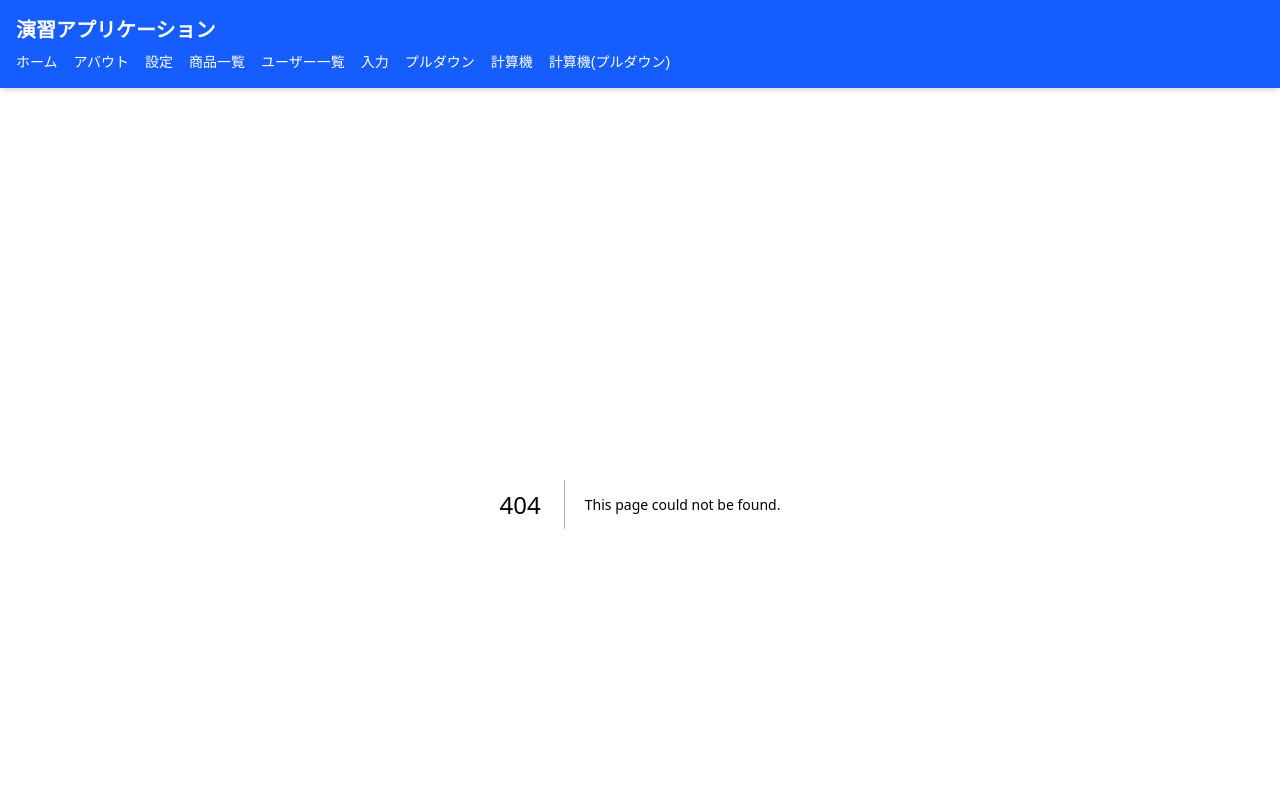
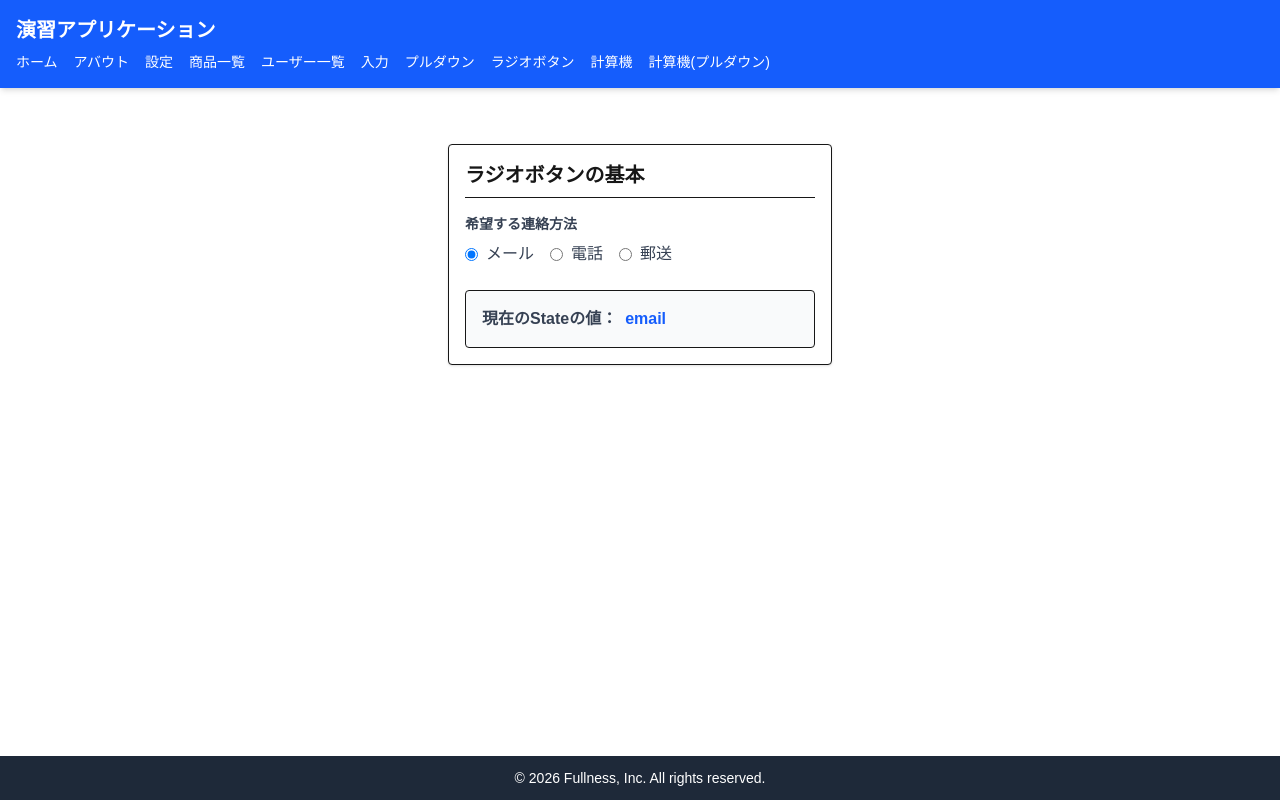
Before and after one commit to H-Akaogi/TS-Frontend-Exercise, a Next.js app: page /chapter04/list4/radio in a window 1280 px wide. Before the commit this address had no page. Shown: the top 800 px of the page. Built offline with nearby package versions, Linux system fonts and the light colour scheme.

Commit message:
リスト4-5 RadioGroupInput(ラジオボタン)コンポーネントの実装

```diff
--- /dev/null
+++ b/app/chapter04/list4/radio/page.tsx
@@ -0,0 +1,41 @@
+"use client";
+/**
+ * リスト4-5 RadioGroupInput(ラジオボタン)コンポーネントの実装
+ */
+
+import RadioGroupInput from "@/components/chapter04/list4/input/RadioGroupInput";
+import { useState } from "react";
+
+export default function RadioSamplePage() {
+    // 選択された値を記憶するState(初期値は"email"に設定)
+    const [contactMethod, setContactMethod] = useState("email");
+
+    // ラジオボタンに渡す選択肢のデータ
+    const contactOptions = [
+        { value: "email", label: "メール" },
+        { value: "phone", label: "電話" },
+        { value: "post", label: "郵送" },
+    ];
+
+    return (
+        <main className="p-4 max-w-sm mx-auto mt-10 border rounded shadow-sm bg-white">
+            <h1 className="text-xl font-bold mb-4 border-b pb-2">ラジオボタンの基本</h1>
+
+            {/* 自作したラジオボタン部品を配置 */}
+            <RadioGroupInput
+                label="希望する連絡方法"
+                name="contact" // HTMLとしてグループ化するための名前(任意の英数字)
+                options={contactOptions}
+                value={contactMethod}
+                onChange={(newValue) => setContactMethod(newValue)}
+            />
+
+            <div className="mt-6 p-4 bg-gray-50 rounded border">
+                <p className="text-gray-700 font-bold">
+                    現在のStateの値：
+                    <span className="text-blue-600 ml-2">{contactMethod}</span>
+                </p>
+            </div>
+        </main>
+    );
+}
--- a/app/layout/basic.tsx
+++ b/app/layout/basic.tsx
@@ -49,7 +49,10 @@
                             リスト4-4 SelectInput(プルダウン)コンポーネントの実装
                             */}
                             <a href="/chapter04/list4/select" className="hover:underline">プルダウン</a>
-
+                            {/*
+                            リスト4-5 RadioGroupInput(ラジオボタン)コンポーネントの実装
+                            */}
+                            <a href="/chapter04/list4/radio" className="hover:underline">ラジオボタン</a>
                             {/* 演習 4-1 計算機を作成する(加算機能のみ) */}
                             <a href="/chapter04/ex4-1" className="hover:underline">計算機</a>
                             {/* 演習 4-2 計算の種類をプルダウンで選択可能にする */}
--- /dev/null
+++ b/components/chapter04/list4/input/RadioGroupInput.tsx
@@ -0,0 +1,46 @@
+"use client";
+/**
+ * リスト4-5 RadioGroupInput(ラジオボタン)コンポーネントの実装
+ */
+
+// 選択肢1つ分のデータのルール(型)
+type RadioOption = {
+    value: string;
+    label: string;
+};
+
+// コンポーネントが受け取るPropsのルール
+type RadioGroupInputProps = {
+    label: string;
+    name: string;   // HTMLとしてラジオボタンをグループ化するための名前
+    options: RadioOption[]; // 選択肢の配列データ
+    value: string;  // 現在選択されている値
+    onChange: (value: string) => void;  // 値が変更されたときに実行する関数
+};
+
+export default function RadioGroupInput({ label, name, options, value, onChange }: RadioGroupInputProps) {
+    return (
+        <div className="mb-1">
+            <label className="block text-gray-700 text-sm font-bold mb-2">
+                {label}
+            </label>
+            {/* 選択肢を横並び(flex)で配置 */}
+            <div className="flex gap-4">
+                {options.map((opt) => (
+                    <label key={opt.value} className="flex items-center cursor-pointer">
+                        <input
+                            type="radio"
+                            name={name} // すべての選択肢に同じnameを指定してグループ化
+                            value={opt.value}
+                            // 現在のState(value)と、このラジオボタンのvalueが同じならON(true)にする
+                            checked={value === opt.value}
+                            onChange={(e) => onChange(e.target.value)}
+                            className="mr-2 cursor-pointer"
+                        />
+                        <span className="text-gray-700">{opt.label}</span>
+                    </label>
+                ))}
+            </div>
+        </div>
+    );
+}
--- a/components/chapter04/list4/input/TextInput.tsx
+++ b/components/chapter04/list4/input/TextInput.tsx
@@ -7,7 +7,7 @@
 type TextInputProps = {
     label: string; // 入力欄の上に表示されるラベル文字
     value: string; // 現在の入力値(Stateの値)
-    onChange: (value: string) => void; // 文字が入力されたときに実行する関数
+    onChange: (value: string) => void; // 文字が入力されたときに実行する関数。イベントは絶対に戻り値voidになる
 };
 
 // コンポーネントの実装
@@ -21,6 +21,7 @@
                 type="text"
                 value={value}
                 // e.target.valueに入力された文字が入っている
+                // eはイベントオブジェクト：イベントを表し、イベントハンドラに渡すデータなどを保持している
                 onChange={(e) => onChange(e.target.value)}
                 className="shadow appearance-none border rounded w-full py-2 px-3 text-gray-700 leading-tight focus:outline-none focus:shadow-outline"
             />
```
